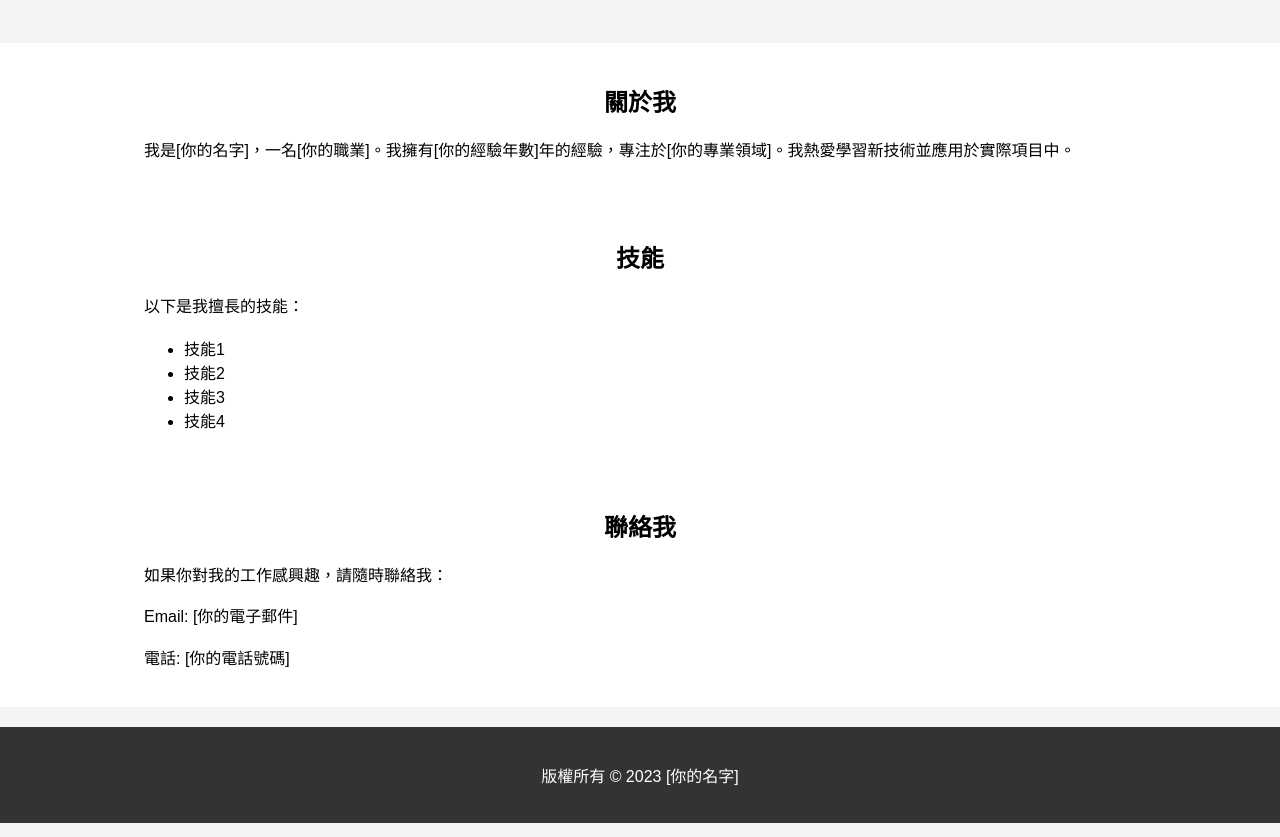
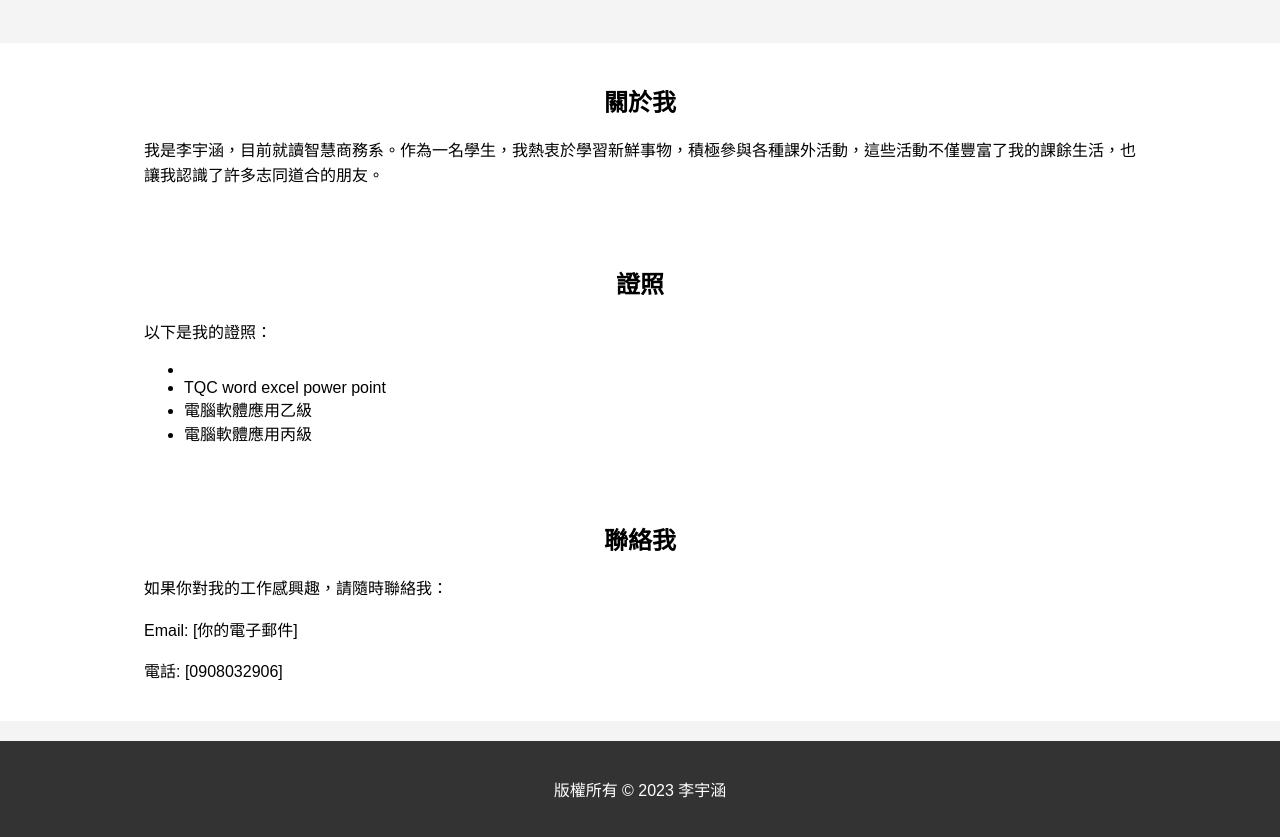
Before and after one commit to vivian940509/vivian940519.github.io, a plain HTML site: page index.html in a window 1280 px wide. Shown: the part 460-1297 px from the top of the page. Drawn offline with Linux system fonts and the light colour scheme.

Commit message:
index.html

```diff
--- a/index.html
+++ b/index.html
@@ -90,7 +90,8 @@
             <nav>
                 <ul>
                     <li><a href="#about">關於我</a></li>
-                    <li><a href="#skills">技能</a></li>
+                    <li><a href="#skills">證照
+                    </a></li>
                     <li><a href="#contact">聯絡我</a></li>
                 </ul>
             </nav>
@@ -107,19 +108,19 @@
     <section class="content" id="about">
         <div class="container">
             <h2>關於我</h2>
-            <p>我是[你的名字]，一名[你的職業]。我擁有[你的經驗年數]年的經驗，專注於[你的專業領域]。我熱愛學習新技術並應用於實際項目中。</p>
+            <p>我是李宇涵，目前就讀智慧商務系。作為一名學生，我熱衷於學習新鮮事物，積極參與各種課外活動，這些活動不僅豐富了我的課餘生活，也讓我認識了許多志同道合的朋友。</p>
         </div>
     </section>
 
     <section class="content" id="skills">
         <div class="container">
-            <h2>技能</h2>
-            <p>以下是我擅長的技能：</p>
+            <h2>證照</h2>
+            <p>以下是我的證照：</p>
             <ul>
-                <li>技能1</li>
-                <li>技能2</li>
-                <li>技能3</li>
-                <li>技能4</li>
+                <li></li>
+                <li>TQC word excel power point</li>
+                <li>電腦軟體應用乙級</li>
+                <li>電腦軟體應用丙級</li>
             </ul>
         </div>
     </section>
@@ -129,12 +130,12 @@
             <h2>聯絡我</h2>
             <p>如果你對我的工作感興趣，請隨時聯絡我：</p>
             <p>Email: [你的電子郵件]</p>
-            <p>電話: [你的電話號碼]</p>
+            <p>電話: [0908032906]</p>
         </div>
     </section>
 
     <footer>
-        <p>版權所有 &copy; 2023 [你的名字]</p>
+        <p>版權所有 &copy; 2023 李宇涵</p>
     </footer>
 </body>
 </html>
```
